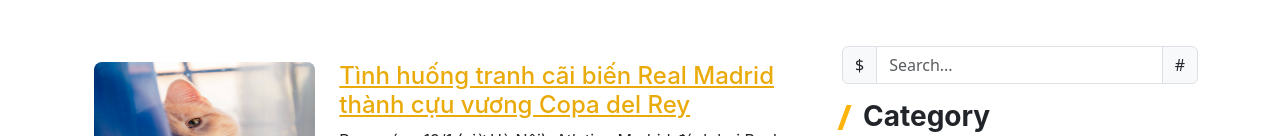
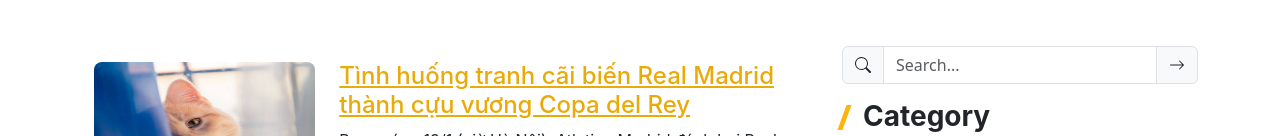
Before and after one commit to daidtech/FE_myspace, a Next.js app: page /blogs in a window 1280 px wide. Shown: the part 410-546 px from the top of the page. Built offline with nearby package versions, Linux system fonts and the light colour scheme.

Commit message:
split component search_input

```diff
--- a/components/Blog/RightSide/RightSide.tsx
+++ b/components/Blog/RightSide/RightSide.tsx
@@ -1,20 +1,15 @@
 import React from 'react';
 import styles from './RightSide.module.scss';
-import { Form, InputGroup, ListGroup } from 'react-bootstrap';
 import WidgetTitle from 'components/share/WidgetTitle/WidgetTitle';
 import MyListGroup from 'components/share/MyListGroup/MyListGroup';
 import SimpleBlock from '../SimpleBlock/SimpleBlock';
-import Tag from 'components/share/TagGroup/Tag/Tag';
 import TagGroup from 'components/share/TagGroup/TagGroup';
+import SearchInput from '../SearchInput/SearchInput';
 
 export default function RightSide() {
   return (
     <section className='my-5'>
-      <InputGroup className="mb-3">
-        <InputGroup.Text>$</InputGroup.Text>
-        <Form.Control aria-label="Search" placeholder='Search...' />
-        <InputGroup.Text>#</InputGroup.Text>
-      </InputGroup>
+      <SearchInput />
       <WidgetTitle title={'Category'}/>
       <MyListGroup />
       <WidgetTitle title={'Recent Post'}/>
--- /dev/null
+++ b/components/Blog/SearchInput/SearchInput.tsx
@@ -0,0 +1,18 @@
+import React from 'react';
+import { Form, InputGroup } from 'react-bootstrap';
+import { BsSearch, BsArrowRight } from 'react-icons/bs';
+
+
+export default function SearchInput() {
+  return (
+    <InputGroup className="mb-3">
+      <InputGroup.Text>
+        <BsSearch/>
+      </InputGroup.Text>
+      <Form.Control aria-label="Search" placeholder='Search...' />
+      <InputGroup.Text>
+        <BsArrowRight/>
+      </InputGroup.Text>
+    </InputGroup>
+  )
+}
--- a/components/layouts/Users/Footer/Footer.tsx
+++ b/components/layouts/Users/Footer/Footer.tsx
@@ -1,6 +1,6 @@
 import { Container, Row, Col, Form, Button, InputGroup } from "react-bootstrap";
 import styles from './Footer.module.scss';
-import { BsFacebook, BsYoutube, BsTwitterX } from 'react-icons/bs';
+import { BsFacebook, BsYoutube } from 'react-icons/bs';
 
 export default function Footer() {
   return (
```
